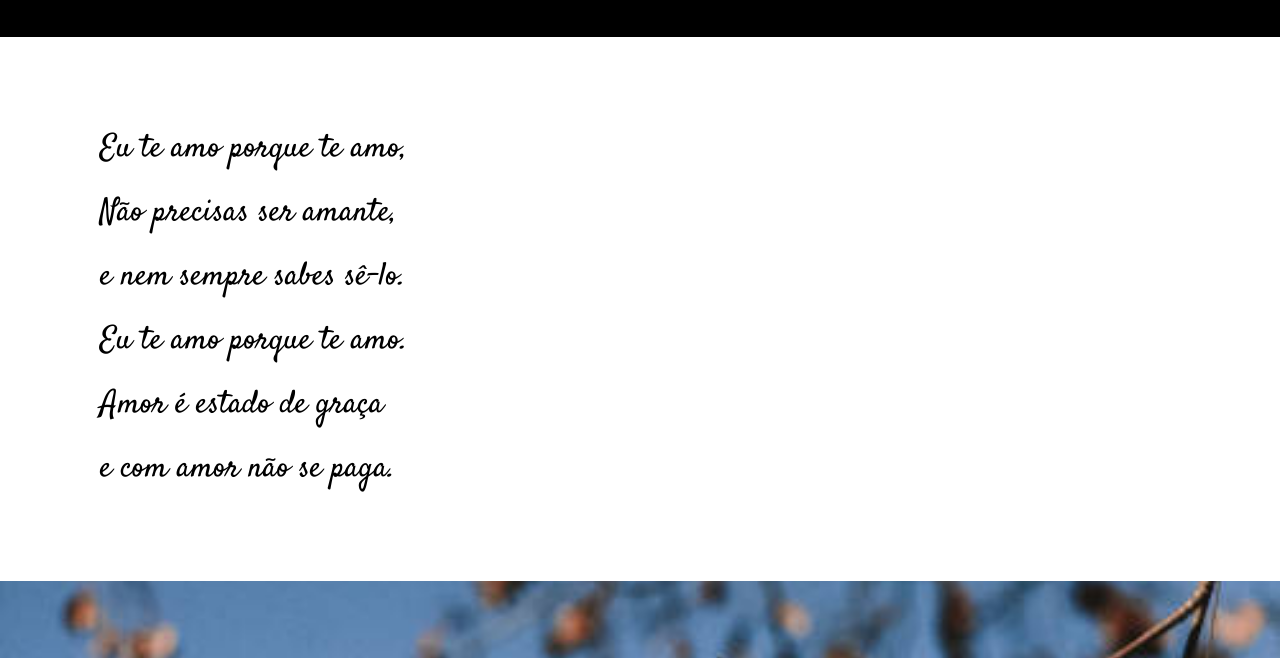
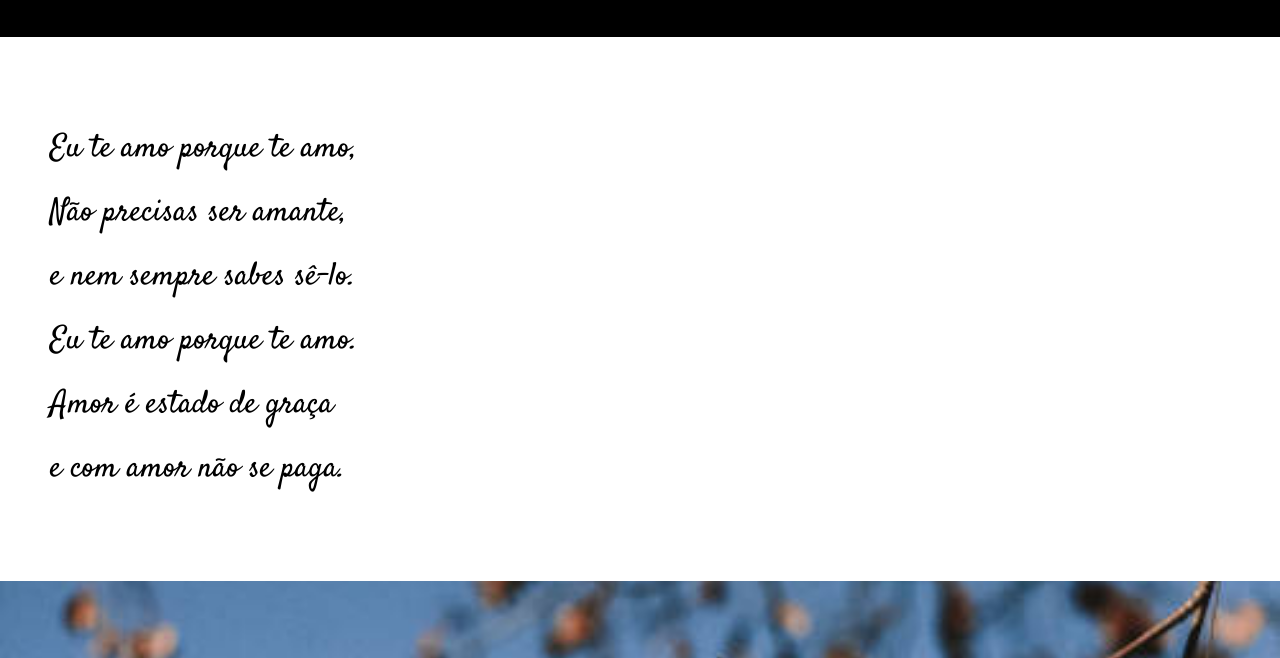
Before and after one commit to Clayton123456789/site-poemas, a plain HTML site: page index.html in a window 1280 px wide. Shown: the part 118-776 px from the top of the page. Drawn offline with Linux system fonts and the light colour scheme.

Commit message:
'modificaçao'

```diff
--- a/css/style.css
+++ b/css/style.css
@@ -33,7 +33,7 @@
     text-decoration: underline;
 }
 section {
-    padding-left: 100px;
+    padding-left: 50px;
     padding-top: 10vh;
     padding-bottom: 10vh;
     font-family: 'Satisfy', cursive;
@@ -42,6 +42,7 @@
 section p {
     line-height: 2em;
     display: inline-block;
+    text-align: justify;
 
 
 }
```
